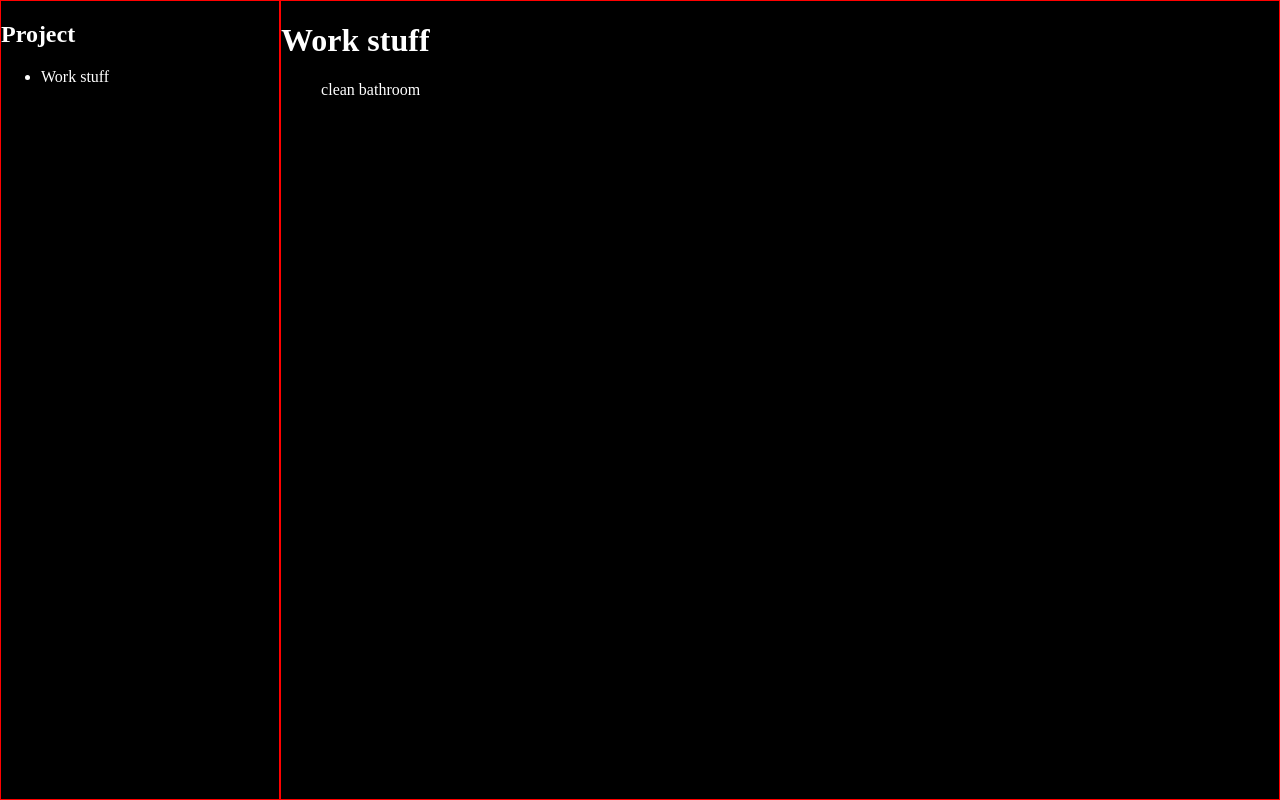
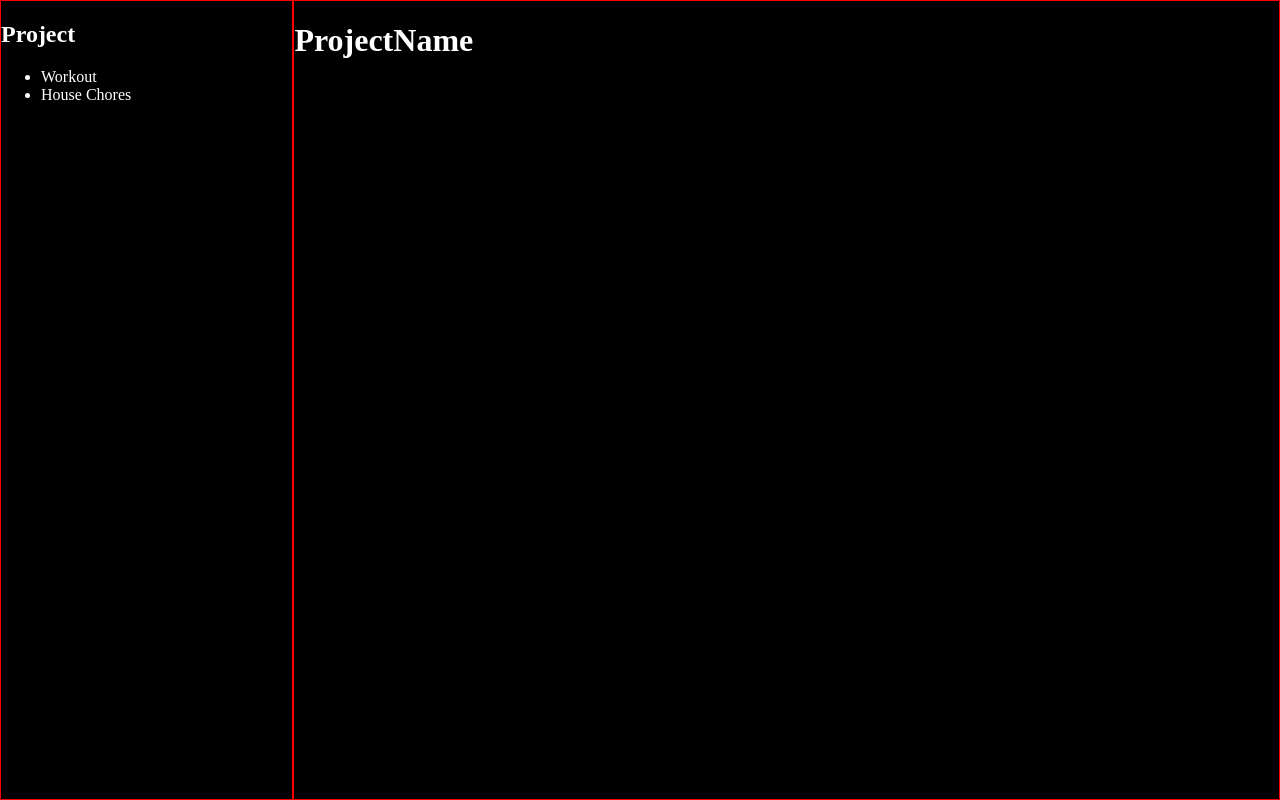
Before and after one commit to Giovanni-dotcome/odin-todo-app, a website built with webpack: page src/index.html in a window 1280 px wide. Built offline with nearby package versions, Linux system fonts and the light colour scheme.

Commit message:
Create file ui.ts with function displayProjects
ui.ts = component to display html content
displayProjects(IProject[]): void = function for the display of the list
of projects' titles in the html page

```diff
--- /dev/null
+++ b/src/components/Ui.ts
@@ -0,0 +1,19 @@
+import IProject from "../interfaces/IProject";
+
+const ui = () => {
+  const projectsHtml = document.querySelector('#projectsList')!
+
+  function displayProjects(projects: IProject[]) {
+    projects.forEach(project => {
+      const li = document.createElement('li')
+      li.textContent = project.getTitle()
+      projectsHtml.append(li)
+    })
+  }
+
+  return {
+    displayProjects
+  }
+}
+
+export default ui;
--- a/src/index.html
+++ b/src/index.html
@@ -8,7 +8,7 @@
   <body>
     <nav>
       <h2>Project</h2>
-      <ul></ul>
+      <ul id="projectsList"></ul>
     </nav>
     <main>
       <h1>ProjectName</h1>
--- a/src/index.ts
+++ b/src/index.ts
@@ -4,27 +4,44 @@ import Todo from "./components/Todo";
 import Priority from "./components/Priority";
 import Project from "./components/Project";
 import TagsList from "./components/TagsList";
+import Ui from "./components/Ui"
 
-const defaultProject = Project('Work stuff');
+const projectWorkout = Project('Workout');
+const projectHouseChores = Project('House Chores');
 
-const todoCleanBathroom = Todo('clean bathroom', 'needs to wash the floor and the wc', Priority.LOW, defaultProject, TagsList.filter(tag => tag.name === 'Personal' || tag.name === 'Maintenance'));
+let projects = [projectWorkout, projectHouseChores]
 
-const projectHouseChores = Project('House Chores');
+const todoCleanBathroom = Todo(
+  'clean bathroom',
+  'needs to wash the floor and the wc',
+  Priority.LOW, projectHouseChores,
+  TagsList.filter(tag => tag.name === 'Personal' || tag.name === 'Maintenance')
+);
+
+const todoTakeAWalk = Todo(
+  'Take a walk',
+  'Do 10.000 steps in less than 2 hours',
+  Priority.MEDIUM, projectWorkout,
+  TagsList.filter(tag => tag.name === 'Personal' || tag.name === 'Maintenance')
+);
 
 todoCleanBathroom.setProject(projectHouseChores);
 projectHouseChores.deleteTodo(todoCleanBathroom.getId());
 
-//console.log(projectHouseChores.getTodos());
-console.log('new test');
+const ui = Ui();
+ui.displayProjects(projects);
+// ui.displayProjects();
+// ui.displayTodos();
+//
 
-const ul = document.querySelector('ul')
-const h1 = document.querySelector('h1')
-const main = document.querySelector('main')
-const mainUl = main?.querySelector('ul')
+//const ul = document.querySelector('ul')
+//const h1 = document.querySelector('h1')
+//const main = document.querySelector('main')
+//const mainUl = main?.querySelector('ul')
 
-if (ul)
-  ul.innerHTML = `<li>${defaultProject.getTitle()}</li>`;
-if (h1)
-  h1.innerHTML = `${defaultProject.getTitle()}`;
-if (mainUl)
-  mainUl.innerHTML = `${todoCleanBathroom.getTitle()}`;
+//if (ul)
+//  ul.innerHTML = `<li>${defaultProject.getTitle()}</li>`;
+//if (h1)
+//  h1.innerHTML = `${defaultProject.getTitle()}`;
+//if (mainUl)
+//  mainUl.innerHTML = `${todoCleanBathroom.getTitle()}`;
```
